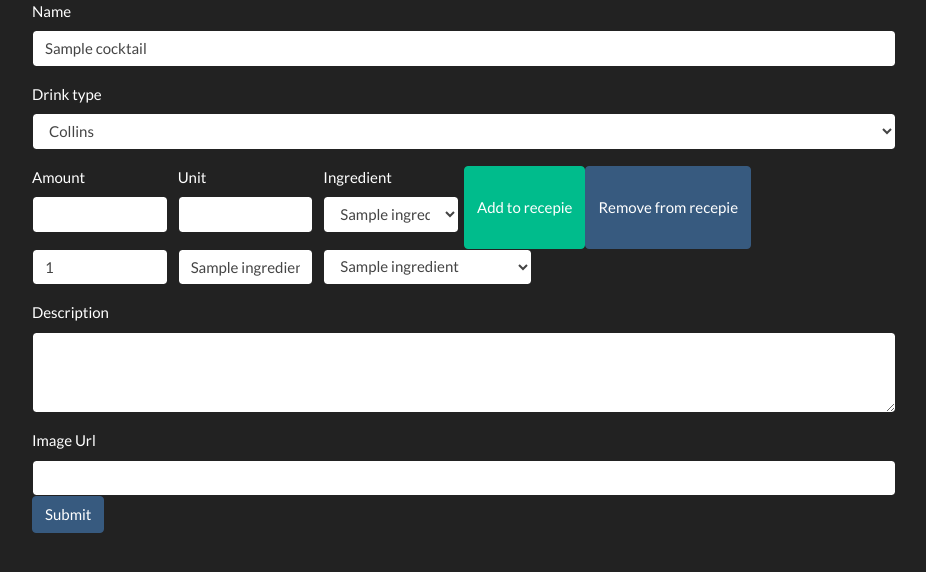
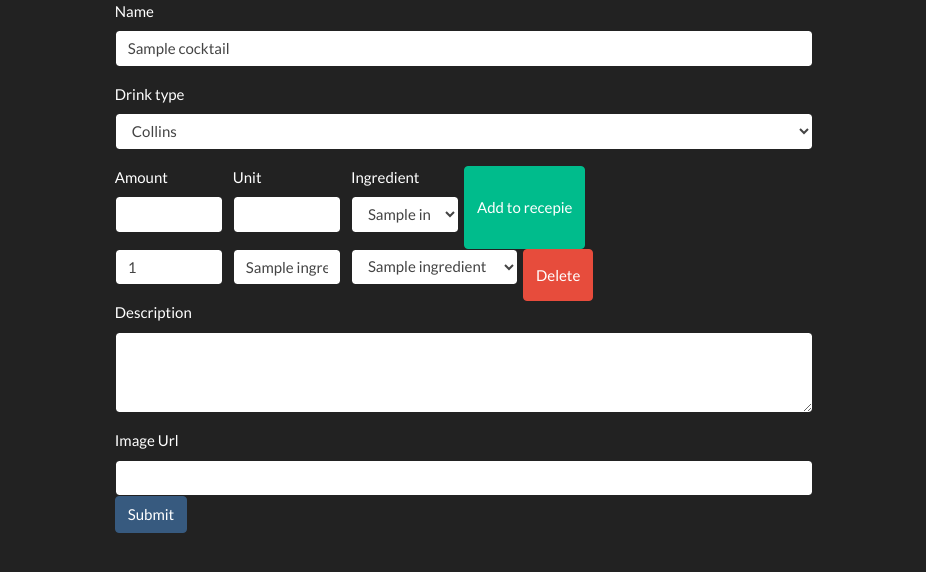
Before and after one commit to jourm/TheCocktailCollection, a Flask app: template templates/edit_cocktail.html in a window 1280 px wide. Shown: the part 71-643 px from the top of the page, without its empty margins (176-1102 px from the left). Run offline with Flask 2, Linux system fonts and the light colour scheme; the template is opened without the code that fills it: most values are stand-ins (such as "Sample title", 1, 10 or a date in 2020); some libraries are stand-ins or nearby versions.

Commit message:
add delete button on each line of ingrideints in edit_cocktail.html

```diff
--- a/templates/edit_cocktail.html
+++ b/templates/edit_cocktail.html
@@ -38,7 +38,6 @@
 					    </select>
 							</div>
 							<button id="add-ingredient" type="button" class="btn btn-success">Add to recepie</button>
-							<button id="remove-ingredient" type="button" class="btn btn-primary">Remove from recepie</button>
 						</div>
 						<div id="ingredient-list">
 							{% for ingredient in cocktail['ingredients'] %}
@@ -56,6 +55,7 @@
                                         <option value="${{ ingredient[2] }} ">  {{ ingredient[3] }}  </option>
                                     </select>
 								</div>
+                                <button type="button" class="delete btn btn-danger"  >Delete</button>
 							</div>
 
 							{% endfor %}
@@ -93,10 +93,14 @@
                                                 </div>
                                             </div> `)
             counter++
+            $(".delete").click(function(){
+                counter--
+                $(this).parent().remove();
             });
-        $("#remove-ingredient").click(function(){
-            counter--;
-            $("#added_ingredient"+ counter).remove();
+        });
+        $(".delete").click(function(){
+            counter--
+            $(this).parent().remove();
         });
     });
 </script>
```
Lines whose indentation alone changed are shown as unchanged.
